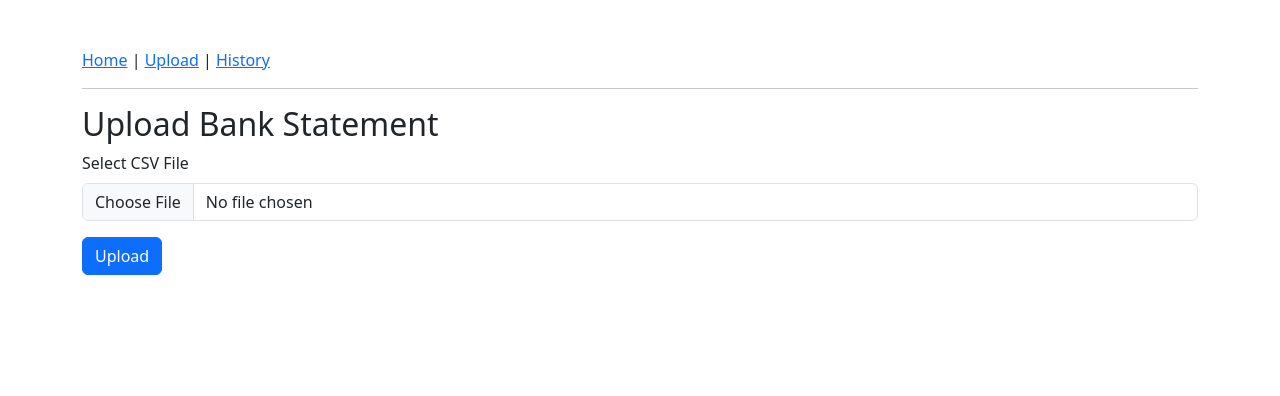
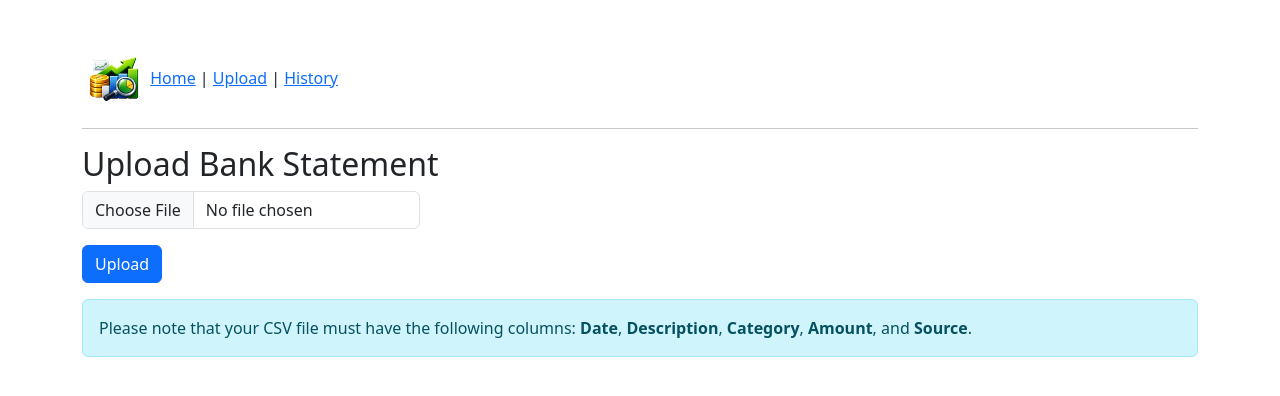
Before and after one commit to ataman98/final_project, a Flask app: page /upload in a window 1280 px wide. Shown: the top 396 px of the page. Run offline with Flask 3, Linux system fonts and the light colour scheme; some libraries are stand-ins or nearby versions.

Commit message:
App Enhancements

```diff
--- a/templates/history.html
+++ b/templates/history.html
@@ -10,6 +10,7 @@
                 <th>Description</th>
                 <th>Category</th>
                 <th>Amount</th>
+                <th>Source</th>
             </tr>
         </thead>
         <tbody>
@@ -19,6 +20,7 @@
                 <td>{{ row.description }}</td>
                 <td>{{ row.category }}</td>
                 <td>${{ row.amount }}</td>
+                <td>{{ row.source }}</td>
             </tr>
             {% endfor %}
         </tbody>
--- a/templates/layout.html
+++ b/templates/layout.html
@@ -7,6 +7,7 @@
     </head>
     <body class="container mt-5">
         <nav>
+            <img src="static/favicon.png" style="width: 5vw;">
             <a href="/">Home</a> |
             <a href="/upload">Upload</a> |
             <a href="/history">History</a>
--- a/templates/upload.html
+++ b/templates/upload.html
@@ -5,9 +5,12 @@
 
     <form action="/upload" method="post" enctype="multipart/form-data">
         <div class="mb-3">
-            <label for="file" class="form-label">Select CSV File</label>
-            <input type="file" name="file" id="file" class="form-control" accept=".csv" required>
+          <!--  <label for="file" class="form-label">Select CSV File</label> -->
+            <input type="file" name="file" id="file" class="form-control w-auto" accept=".csv" required>
         </div>
-        <button type="submit" class="btn btn-primary">Upload</button>
+        <button type="submit" class="btn btn-primary mb-3">Upload</button>
     </form>
+    <div class="alert alert-info" role="alert">
+            Please note that your CSV file must have the following columns: <b>Date</b>, <b>Description</b>, <b>Category</b>, <b>Amount</b>, and <b>Source</b>.
+    </div>
 {% endblock %}
```
